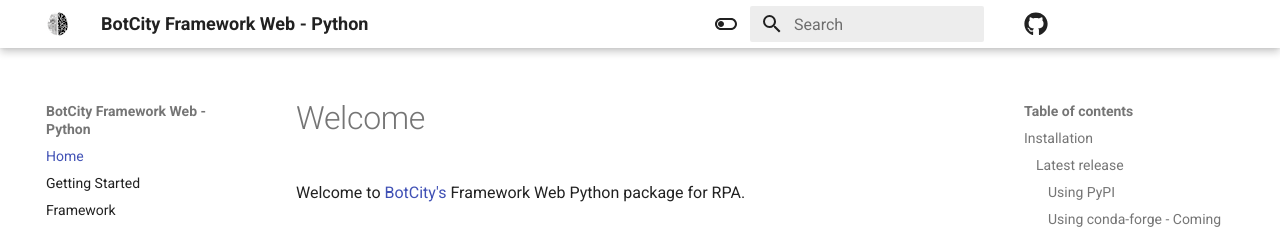
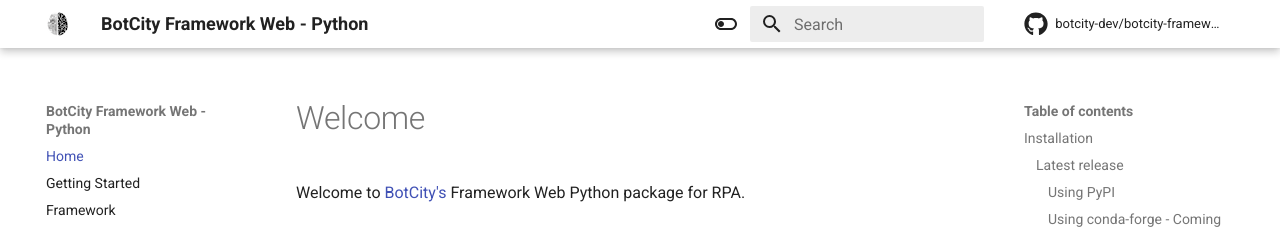
Before and after one commit to botcity-dev/botcity-framework-web-python, an MkDocs documentation site: the page built from docs/index.md, in a window 1280 px wide. Shown: the top 229 px of the page. Built offline with MkDocs 1.6.1 and Material for MkDocs 9.7.7, drawn with Linux system fonts in a browser that asks for light colours; comment, search, counter and statistics services are not loaded.

Commit message:
DOC: Update repo_name on mkdocs.yml.

```diff
--- a/mkdocs.yml
+++ b/mkdocs.yml
@@ -1,6 +1,6 @@
 site_name: BotCity Framework Web - Python
 repo_url: https://github.com/botcity-dev/botcity-framework-web-python
-repo_name: ""
+repo_name: "botcity-dev/botcity-framework-web-python"
 copyright: BotCity &copy; - All rights reserved
 
 nav:
```
